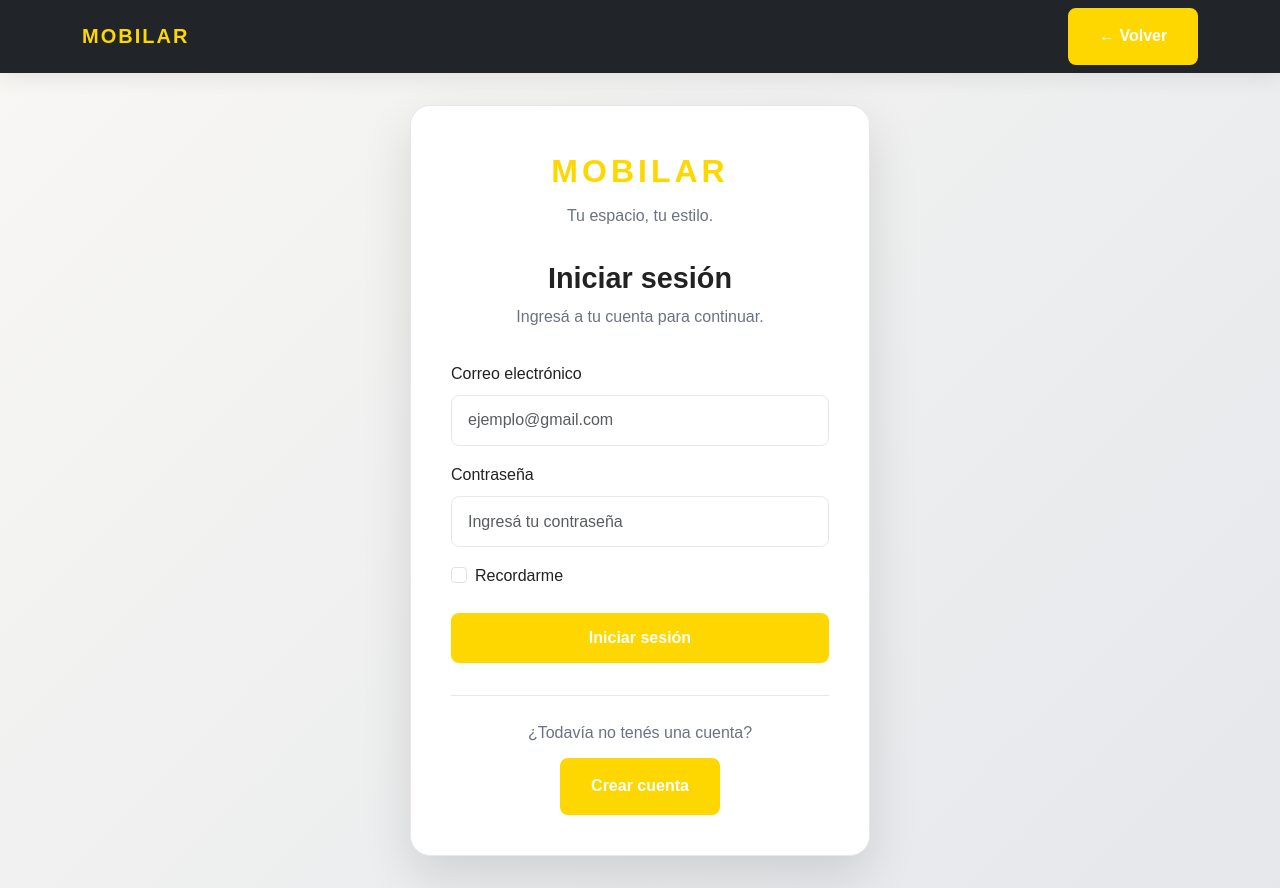
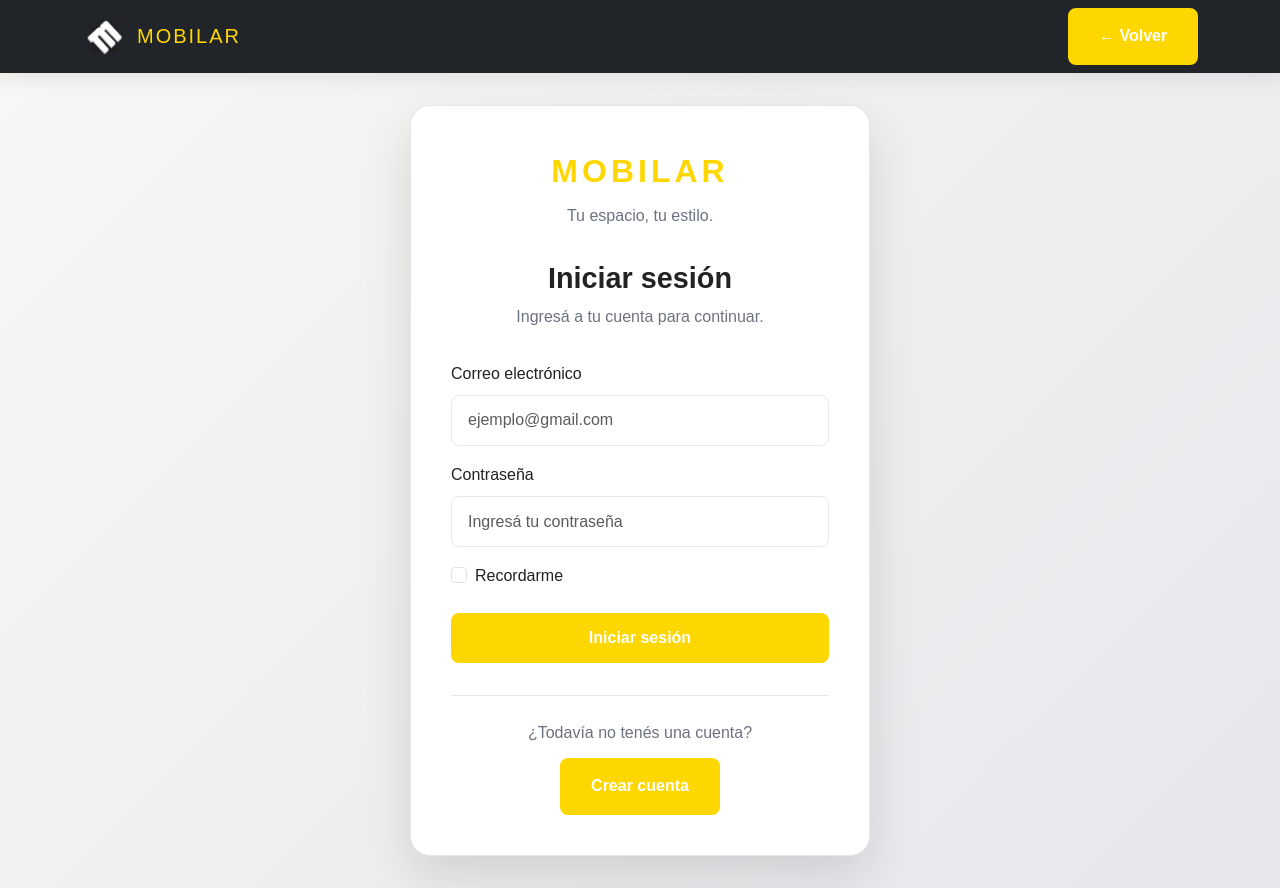
Before and after one commit to xaviervictory/Mobilar, a plain HTML site: page login.html in a window 1280 px wide. Drawn offline with nearby package versions, Linux system fonts and the light colour scheme.

Commit message:
Correcciones del LOGO

```diff
--- a/login.html
+++ b/login.html
@@ -45,12 +45,15 @@
 
         <div class="container">
 
-            <a
-                href="index.html"
-                class="navbar-brand fw-bold"
-            >
-                MOBILAR
-            </a>
+            <a class="navbar-brand d-flex align-items-center" href="index.html">
+        <img src="img/logo.png"
+        alt="Logo de Mobilar"
+        class="logo-mobilar"
+        >
+        <span>
+            MOBILAR
+        </span>
+    </a>
 
             <a
                 href="index.html"
```
Also changed, not shown: cuenta.html (+9 -6 lines).
